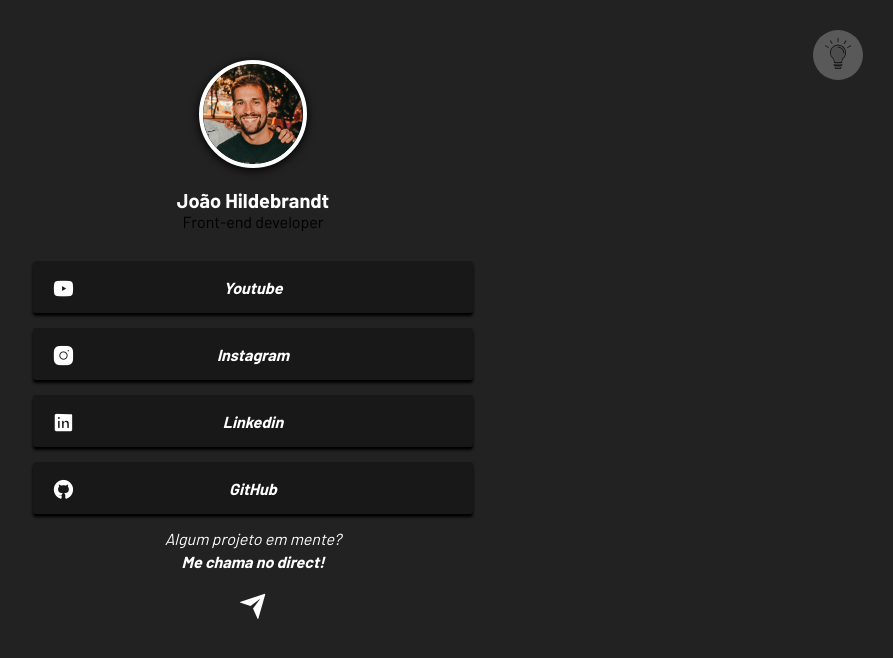
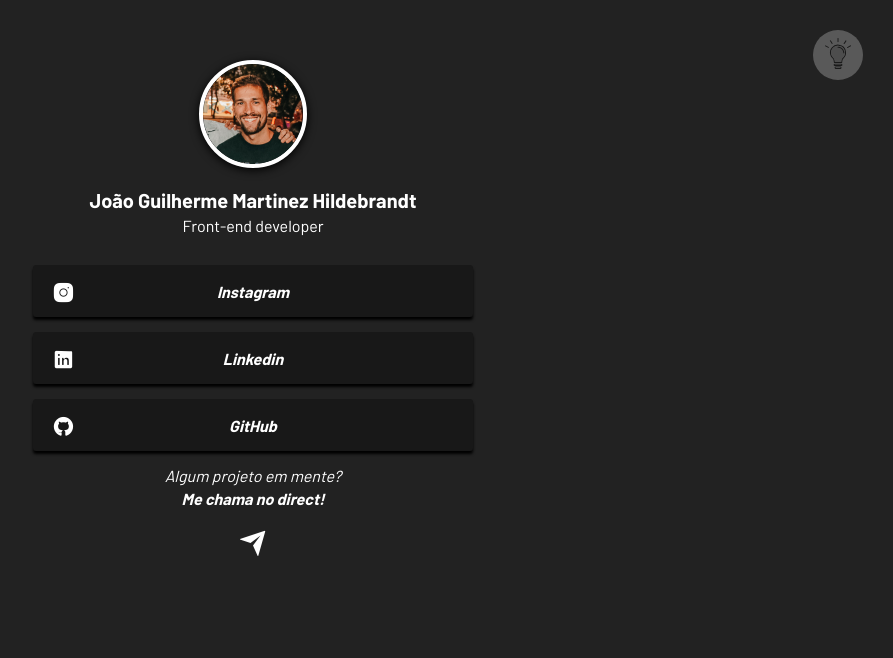
Before and after one commit to joaohildebrandt01/Linkpage, a plain HTML site: page index.html in a window 1280 px wide. Shown: the whole page, without its empty margins (387-1280 px from the left). Drawn offline with nearby package versions, Linux system fonts and the light colour scheme.

Commit message:
Add files via upload

```diff
--- a/index.html
+++ b/index.html
@@ -25,27 +25,22 @@
                 </button>
 
                 <img class="topo__foto-perfil" src="./imagens/profile.png" alt="Foto de perfil"/>
-                <h1 class="topo__nome">João Hildebrandt</h1>
+                <h1 class="topo__nome">João Guilherme Martinez Hildebrandt</h1>
                 <span class="topo__profissao">Front-end developer</span>
             </header>
 
             <section class="links">
-                <a class="links__link" href="#">
-                    <i><i class="ri-youtube-fill links__icone"></i>
-                    Youtube
-                </a>
-
-                <a class="links__link" href="#">
+                <a class="links__link" href="https://www.instagram.com/joaohildebrandt/">
                     <i><i class="ri-instagram-fill links__icone"></i>
                     Instagram
                 </a>
 
-                <a class="links__link" href="#">
+                <a class="links__link" href="https://www.linkedin.com/in/jo%C3%A3o-guilherme-martinez-hildebrandt-b2b5b2a3/">
                     <i><i class="ri-linkedin-box-fill links__icone"></i>
                     Linkedin
                 </a>
 
-                <a class="links__link" href="#">
+                <a class="links__link" href="https://joaohildebrandt01.github.io/Linkpage/">
                     <i><i class="ri-github-fill links__icone"></i>
                     GitHub
                 </a>
--- a/style.css
+++ b/style.css
@@ -78,7 +78,7 @@ background: var(--cor-de-fundo);
     color: #fff;
 }
 
-.topo_profissao {
+.topo__profissao {
     margin-top: 4px;
     color: #fff;
 }
@@ -129,7 +129,7 @@ background: var(--cor-de-fundo);
     display: flex;
     flex-direction: column;
     align-items: center;
-    color: #fff
+    color: #fff;
 }
 
 
```
